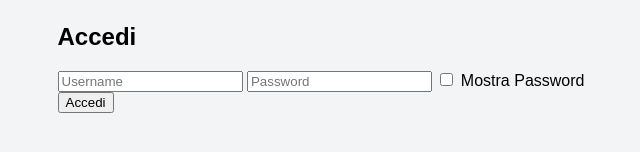
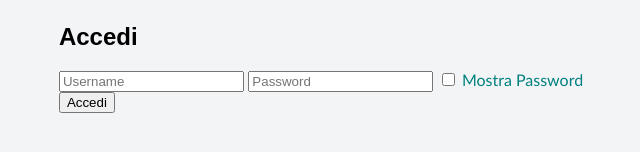
Before and after one commit to egaldi/site_jeremy, a plain HTML site: page index.html in a window 1280 px wide. Shown: the part 334-486 px from the top of the page, without its empty margins (319-959 px from the left). Drawn offline with Linux system fonts and the light colour scheme.

Commit message:
label style

```diff
--- a/index.html
+++ b/index.html
@@ -24,7 +24,7 @@
         <form id="loginForm" onsubmit="return login(event)">
             <input type="text" id="username" placeholder="Username" required>
             <input type="password" id="password" placeholder="Password" required>
-            <label>
+            <label style="color: teal; font-family: 'Gill Sans', 'Gill Sans MT', Calibri, 'Trebuchet MS', sans-serif;font-weight:100;">
                 <input type="checkbox" onclick="togglePassword()"> Mostra Password
             </label>
             <br>
```
